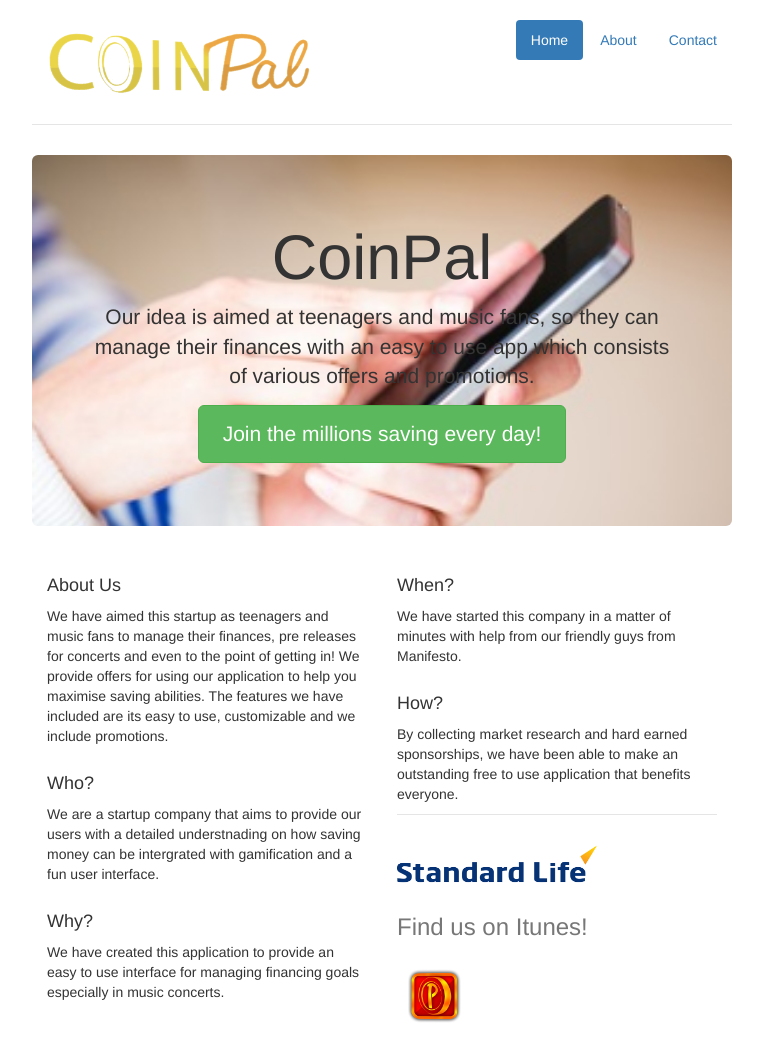
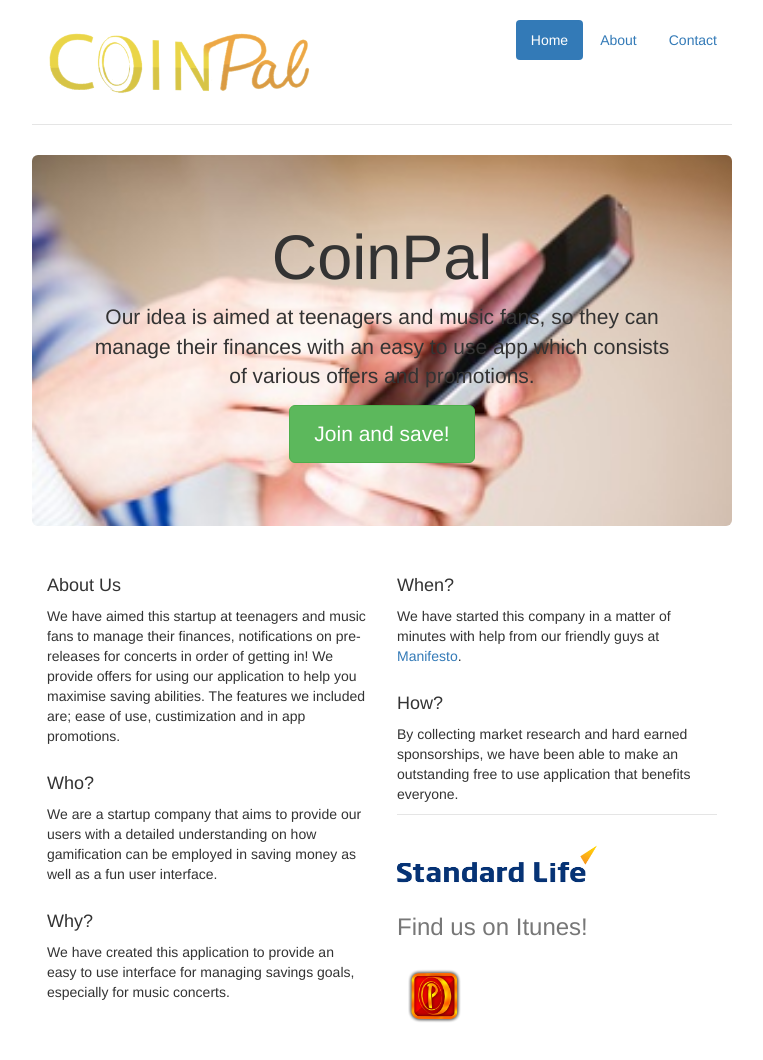
Before and after one commit to coinpal/coinpal.github.io, a plain HTML site: page index.html in a window 1280 px wide. Shown: the whole page, without its empty margins (258-1021 px from the left). Drawn offline with Linux system fonts and the light colour scheme.

Commit message:
copy changes

```diff
--- a/index.html
+++ b/index.html
@@ -47,25 +47,25 @@
       <div class="jumbotron">
         <h1>CoinPal</h1>
         <p class="lead">Our idea is aimed at teenagers and music fans, so they can manage their finances with an easy to use app which consists of various offers and promotions.</p>
-        <p><a class="btn btn-lg btn-success" href="images/personusingphone.jpeg" role="button">Join the millions saving every day!</a></p>
+        <p><a class="btn btn-lg btn-success" href="images/personusingphone.jpeg" role="button">Join and save!</a></p>
       </div>
 
       <div class="row marketing">
         <div class="col-lg-6">
 
           <h4>About Us</h4>
-          <p>We have aimed this startup as teenagers and music fans to manage their finances, pre releases for concerts and even to the point of getting in! We provide offers for using our application to help you maximise saving abilities. The features we have included are its easy to use, customizable and we include promotions. </p>
+          <p>We have aimed this startup at teenagers and music fans to manage their finances, notifications on pre-releases for concerts in order of getting in! We provide offers for using our application to help you maximise saving abilities. The features we included are; ease of use, custimization and in app promotions. </p>
 
           <h4>Who?</h4>
-          <p>We are a startup company that aims to provide our users with a detailed understnading on how saving money can be intergrated with gamification and a fun user interface.</p>
+          <p>We are a startup company that aims to provide our users with a detailed understanding on how gamification can be employed in saving money as well as a fun user interface.</p>
 
           <h4>Why?</h4>
-          <p>We have created this application to provide an easy to use interface for managing financing goals especially in music concerts.</p>
+          <p>We have created this application to provide an easy to use interface for managing savings goals, especially for music concerts.</p>
         </div>
 
        <div class="col-lg-6">
           <h4>When?</h4>
-          <p>We have started this company in a matter of minutes with help from our friendly guys from Manifesto. </p>
+          <p>We have started this company in a matter of minutes with help from our friendly guys at <a href="http://www.manifesto.co.uk/">Manifesto</a>. </p>
 
           <h4>How?</h4>
           <p>By collecting market research and hard earned sponsorships, we have been able to make an outstanding free to use application that benefits everyone.</p>
```
